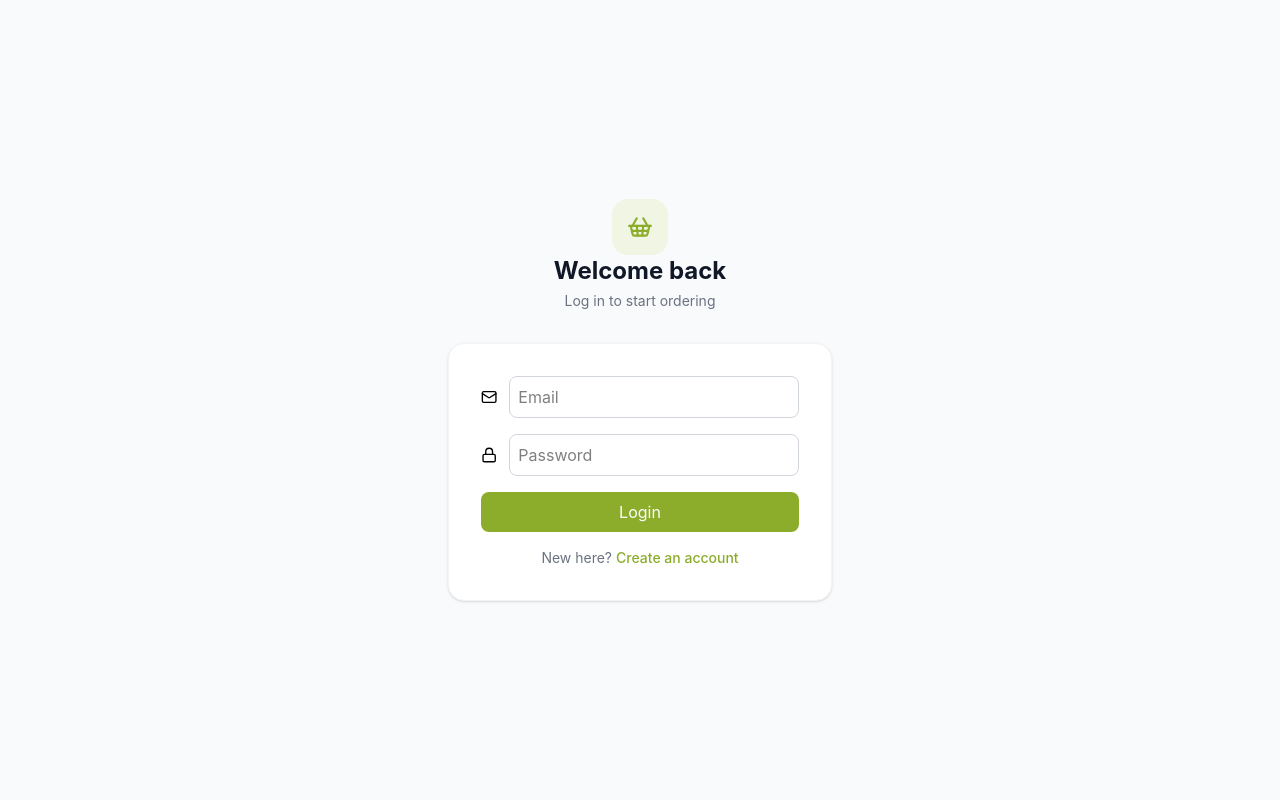
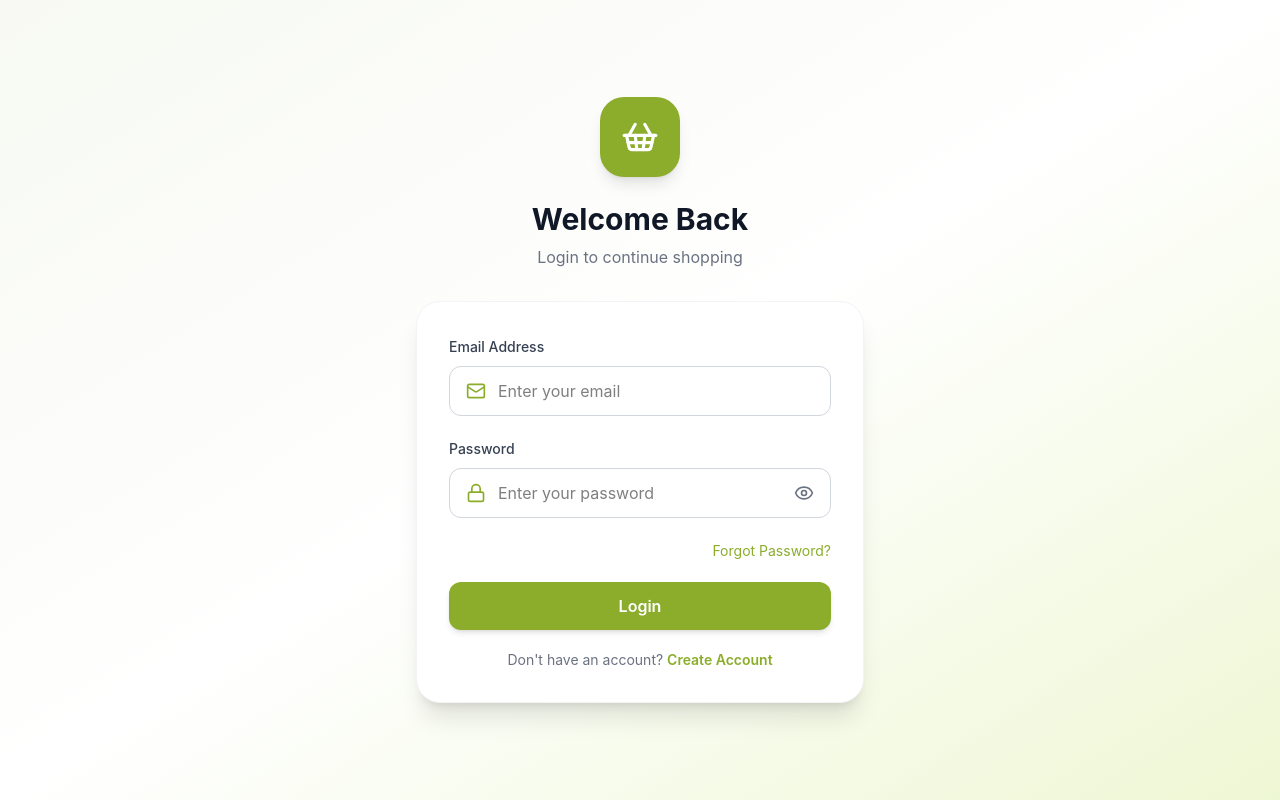
Before and after one commit to sonavbinu/newProject, a React (Vite) app in the folder sub-user/: page / in a window 1280 px wide. Built offline with nearby package versions, Linux system fonts and the light colour scheme.

Commit message:
ui improvement for register

```diff
--- a/sub-user/src/Customer/Pages/EditProfile.jsx
+++ b/sub-user/src/Customer/Pages/EditProfile.jsx
@@ -3,6 +3,7 @@ import API from "../../api/api";
 import { useNavigate } from "react-router-dom";
 import { toast } from "react-toastify";
 import Navbar from "../../Components/Navbar";
+import { User, Mail, Phone, MapPin, Save, ArrowLeft } from "lucide-react";
 
 const EditProfile = () => {
   const navigate = useNavigate();
@@ -27,7 +28,7 @@ const EditProfile = () => {
           phone: res.data.customer.phone || "",
           address: res.data.customer.address || "",
         });
-      } catch (error) {
+      } catch {
         toast.error("Failed to load profile");
       } finally {
         setLoading(false);
@@ -38,10 +39,10 @@ const EditProfile = () => {
   }, []);
 
   const handleChange = (e) => {
-    setFormData({
-      ...formData,
+    setFormData((prev) => ({
+      ...prev,
       [e.target.name]: e.target.value,
-    });
+    }));
   };
 
   const handleSubmit = async (e) => {
@@ -61,59 +62,136 @@ const EditProfile = () => {
     }
   };
 
-  if (loading) return <p className="text-center mt-10">Loading...</p>;
+  if (loading)
+    return (
+      <div className="min-h-screen flex items-center justify-center text-lg font-medium">
+        Loading...
+      </div>
+    );
+
+  const initials = formData.name
+    ? formData.name
+        .split(" ")
+        .map((n) => n[0])
+        .join("")
+        .toUpperCase()
+    : "U";
 
   return (
-    <div className="min-h-screen bg-[#FAFAF7] ">
+    <div className="min-h-screen bg-[#F7F9F2]">
       <Navbar />
-      <div className="max-w-xl mx-auto bg-white rounded-xl shadow p-6 mt-10">
-        <h2 className="text-2xl font-bold mb-6">Edit Profile</h2>
 
-        <form onSubmit={handleSubmit} className="space-y-5">
+      <div className="max-w-3xl mx-auto px-6 py-10">
+        <div className="rounded-3xl overflow-hidden shadow-xl bg-white">
+          {/* Header */}
+          <div className="h-32 bg-gradient-to-r from-[#8BAD2B] to-[#A6C93A]" />
+
+          <div className="px-8 pb-8">
+            {/* Avatar */}
+            <div className="flex justify-center -mt-14">
+              <div className="w-28 h-28 rounded-full bg-[#8BAD2B] border-4 border-white shadow-lg flex items-center justify-center text-4xl font-bold text-white">
+                {initials}
+              </div>
+            </div>
+
+            <div className="text-center mt-4">
+              <h2 className="text-3xl font-bold">Edit Profile</h2>
+
+              <p className="text-gray-500 mt-2">
+                Keep your personal information up to date.
+              </p>
+            </div>
+
+            <form onSubmit={handleSubmit} className="mt-8 space-y-6">
+              {/* Name */}
               <div>
-            <label>Name</label>
+                <label className="font-medium mb-2 block">Full Name</label>
+
+                <div className="flex items-center border rounded-xl px-4 py-3 focus-within:ring-2 focus-within:ring-[#8BAD2B]">
+                  <User className="text-[#8BAD2B]" size={20} />
+
                   <input
                     name="name"
                     value={formData.name}
                     onChange={handleChange}
-              className="w-full border focus:outline-none focus:ring-[#8BAD2B] focus:ring-2 border-gray-300 rounded-lg p-3 mt-1"
+                    placeholder="Enter your name"
+                    className="w-full ml-3 outline-none"
                   />
                 </div>
+              </div>
 
+              {/* Email */}
               <div>
-            <label>Email</label>
+                <label className="font-medium mb-2 block">Email Address</label>
+
+                <div className="flex items-center border rounded-xl px-4 py-3 bg-gray-100">
+                  <Mail className="text-[#8BAD2B]" size={20} />
+
                   <input
                     value={formData.email}
                     disabled
-              className="w-full focus:outline-none focus:ring-[#8BAD2B] focus:ring-2 border-gray-300 border rounded-lg p-3 mt-1 bg-gray-100"
+                    className="w-full ml-3 bg-transparent outline-none text-gray-500"
                   />
                 </div>
+              </div>
 
+              {/* Phone */}
               <div>
-            <label>Phone</label>
+                <label className="font-medium mb-2 block">Phone Number</label>
+
+                <div className="flex items-center border rounded-xl px-4 py-3 focus-within:ring-2 focus-within:ring-[#8BAD2B]">
+                  <Phone className="text-[#8BAD2B]" size={20} />
+
                   <input
                     name="phone"
                     value={formData.phone}
                     onChange={handleChange}
-              className="w-full focus:outline-none focus:ring-[#8BAD2B] focus:ring-2 border-gray-300 border rounded-lg p-3 mt-1"
+                    placeholder="Enter phone number"
+                    className="w-full ml-3 outline-none"
                   />
                 </div>
+              </div>
 
+              {/* Address */}
               <div>
-            <label>Address</label>
+                <label className="font-medium mb-2 block">Address</label>
+
+                <div className="flex items-start border rounded-xl px-4 py-3 focus-within:ring-2 focus-within:ring-[#8BAD2B]">
+                  <MapPin className="text-[#8BAD2B] mt-1" size={20} />
+
                   <textarea
                     rows={4}
                     name="address"
                     value={formData.address}
                     onChange={handleChange}
-              className="w-full focus:outline-none focus:ring-[#8BAD2B] focus:ring-2  border-gray-300 border rounded-lg p-3 mt-1"
+                    placeholder="Enter your address"
+                    className="w-full ml-3 outline-none resize-none"
                   />
                 </div>
+              </div>
 
-          <button className="w-full bg-[#8BAD2B] text-white py-3 rounded-xl hover:opacity-90">
+              {/* Buttons */}
+              <div className="flex gap-4 pt-2">
+                <button
+                  type="button"
+                  onClick={() => navigate("/profile")}
+                  className="flex-1 border border-gray-300 rounded-xl py-3 flex items-center justify-center gap-2 hover:bg-gray-100 transition"
+                >
+                  <ArrowLeft size={18} />
+                  Cancel
+                </button>
+
+                <button
+                  type="submit"
+                  className="flex-1 bg-[#8BAD2B] text-white rounded-xl py-3 flex items-center justify-center gap-2 hover:bg-[#799B26] transition shadow-md"
+                >
+                  <Save size={18} />
                   Save Changes
                 </button>
+              </div>
             </form>
+          </div>
+        </div>
       </div>
     </div>
   );
--- a/sub-user/src/Pages/Login/Login.jsx
+++ b/sub-user/src/Pages/Login/Login.jsx
@@ -3,78 +3,143 @@ import { useDispatch } from "react-redux";
 import { useNavigate, Link } from "react-router-dom";
 import { loginCustomer } from "../../redux/slices/customerAuthSlice";
 import { toast } from "react-toastify";
-import { ShoppingBasket, Mail, Lock } from "lucide-react";
+import { ShoppingBasket, Mail, Lock, Eye, EyeOff } from "lucide-react";
 
 const Login = () => {
-  const [email, setEmail] = useState("");
-  const [password, setPassword] = useState("");
-  const [loading, setLoading] = useState(false);
   const dispatch = useDispatch();
   const navigate = useNavigate();
 
+  const [email, setEmail] = useState("");
+  const [password, setPassword] = useState("");
+  const [showPassword, setShowPassword] = useState(false);
+  const [loading, setLoading] = useState(false);
+
   const handleSubmit = async (e) => {
     e.preventDefault();
+
     try {
-      await dispatch(loginCustomer({ email, password })).unwrap();
-      toast.success("Logged in");
+      setLoading(true);
+
+      await dispatch(
+        loginCustomer({
+          email,
+          password,
+        }),
+      ).unwrap();
+
+      toast.success("Logged in successfully");
       navigate("/stores");
     } catch (err) {
       toast.error(err || "Login failed");
+    } finally {
+      setLoading(false);
     }
   };
 
   return (
-    <div className="flex items-center justify-center min-h-screen bg-gray-50">
-      <div className="w-full max-w-sm">
-        <div className="flex flex-col items-center mb-8">
-          <div className="w-14 h-14 rounded-2xl bg-[#F1F5E3] flex items-center justify-center">
-            <ShoppingBasket size={26} className="text-[#8BAD2B] " />
+    <div className="min-h-screen bg-gradient-to-br from-[#F7F9F2] via-white to-[#EEF7D4] flex items-center justify-center p-6">
+      <div className="w-full max-w-md">
+        {/* Logo */}
+        <div className="text-center mb-8">
+          <div className="mx-auto h-20 w-20 rounded-3xl bg-[#8BAD2B] flex items-center justify-center shadow-lg">
+            <ShoppingBasket size={38} className="text-white" />
           </div>
-          <h1 className="text-2xl font-bold text-gray-900">Welcome back</h1>
-          <p className="text-sm text-gray-500 mt-1">Log in to start ordering</p>
-        </div>{" "}
+
+          <h1 className="mt-6 text-3xl font-bold text-gray-900">
+            Welcome Back
+          </h1>
+
+          <p className="mt-2 text-gray-500">Login to continue shopping</p>
+        </div>
+
+        {/* Card */}
         <form
           onSubmit={handleSubmit}
-          className="bg-white p-8 rounded-2xl shadow-sm border border-gray-100 w-full max-w-sm flex flex-col gap-4"
+          className="rounded-3xl bg-white shadow-xl border border-gray-100 p-8 space-y-5"
         >
-          <div className="flex items-center  gap-3">
-            <Mail size={18} />
+          {/* Email */}
+
+          <div>
+            <label className="text-sm font-medium text-gray-700">
+              Email Address
+            </label>
+
+            <div className="mt-2 flex items-center rounded-xl border border-gray-300 px-4 py-3 focus-within:ring-2 focus-within:ring-[#8BAD2B]">
+              <Mail size={20} className="text-[#8BAD2B]" />
+
               <input
                 type="email"
-              placeholder="Email"
+                placeholder="Enter your email"
+                className="ml-3 flex-1 outline-none"
                 value={email}
                 onChange={(e) => setEmail(e.target.value)}
                 required
-              className="border w-full border-gray-300 rounded-lg p-2 focus:outline-none focus:ring-2 focus:ring-[#8BAD2B]"
               />
             </div>
+          </div>
 
-          <div className="flex items-center gap-3">
-            <Lock size={18} />
+          {/* Password */}
+
+          <div>
+            <label className="text-sm font-medium text-gray-700">
+              Password
+            </label>
+
+            <div className="mt-2 flex items-center rounded-xl border border-gray-300 px-4 py-3 focus-within:ring-2 focus-within:ring-[#8BAD2B]">
+              <Lock size={20} className="text-[#8BAD2B]" />
+
               <input
-              type="password"
-              placeholder="Password"
+                type={showPassword ? "text" : "password"}
+                placeholder="Enter your password"
+                className="ml-3 flex-1 outline-none"
                 value={password}
                 onChange={(e) => setPassword(e.target.value)}
                 required
-              className="border w-full border-gray-300 rounded-lg p-2 focus:outline-none focus:ring-2 focus:ring-[#8BAD2B]"
               />
+
+              <button
+                type="button"
+                onClick={() => setShowPassword(!showPassword)}
+              >
+                {showPassword ? (
+                  <EyeOff size={20} className="text-gray-500" />
+                ) : (
+                  <Eye size={20} className="text-gray-500" />
+                )}
+              </button>
             </div>
+          </div>
+
+          {/* Forgot Password */}
+
+          <div className="text-right">
+            <button
+              type="button"
+              className="text-sm text-[#8BAD2B] hover:underline"
+            >
+              Forgot Password?
+            </button>
+          </div>
+
+          {/* Login */}
 
           <button
             type="submit"
             disabled={loading}
-            className="bg-[#8BAD2B] cursor-pointer text-white rounded-lg py-2 hover:opacity-90"
+            className="w-full rounded-xl bg-[#8BAD2B] py-3 text-white font-semibold shadow-md transition-all duration-300 hover:bg-[#799B26] hover:shadow-lg disabled:opacity-60"
           >
             {loading ? "Logging in..." : "Login"}
           </button>
-          <p className="text-sm text-center text-gray-500">
-            New here?
+
+          {/* Register */}
+
+          <p className="text-center text-sm text-gray-500">
+            Don't have an account?{" "}
             <Link
               to="/register"
-              className="text-[#8BAD2B] hover:underline font-medium pl-1"
+              className="font-semibold text-[#8BAD2B] hover:underline"
             >
-              Create an account
+              Create Account
             </Link>
           </p>
         </form>
--- a/sub-user/src/Pages/Login/Register.jsx
+++ b/sub-user/src/Pages/Login/Register.jsx
@@ -1,7 +1,16 @@
 import React, { useState } from "react";
 import { useDispatch } from "react-redux";
 import { useNavigate, Link } from "react-router-dom";
-import { User, Mail, Phone, MapPin, Lock, ShoppingBasket } from "lucide-react";
+import {
+  User,
+  Mail,
+  Phone,
+  MapPin,
+  Lock,
+  ShoppingBasket,
+  Eye,
+  EyeOff,
+} from "lucide-react";
 import { registerCustomer } from "../../redux/slices/customerAuthSlice";
 import { toast } from "react-toastify";
 
@@ -16,6 +25,7 @@ const Register = () => {
   const [loading, setLoading] = useState(false);
   const dispatch = useDispatch();
   const navigate = useNavigate();
+  const [showPassword, setShowPassword] = useState(false);
 
   const handleChange = (e) => {
     setFormData({ ...formData, [e.target.name]: e.target.value });
@@ -24,11 +34,14 @@ const Register = () => {
   const handleSubmit = async (e) => {
     e.preventDefault();
     try {
+      setLoading(true);
       await dispatch(registerCustomer(formData)).unwrap();
       toast.success("Account created");
       navigate("/stores");
     } catch (err) {
       toast.error(err || "Registration failed");
+    } finally {
+      setLoading(false);
     }
   };
 
@@ -45,7 +58,7 @@ const Register = () => {
       type: "email",
       placeholder: "Email",
       icon: Mail,
-      requrie: true,
+      required: true,
     },
     { name: "phone", type: "tel", placeholder: "Phone number", icon: Phone },
     {
@@ -65,37 +78,55 @@ const Register = () => {
   ];
 
   return (
-    <div className="flex items-center justify-center min-h-screen bg-gray-50">
-      <div className="w-full max-w-sm">
-        <div className="flex flex-col items-center mb-8">
-          <div className="w-14 h-14 rounded-2xl bg-[#F1F5F3] flex items-center justify-center mb-4">
-            <ShoppingBasket className="text-[#8BAD2B]" />
+    <div className="flex items-center justify-center min-h-screen bg-gradient-to-br from-[#F7F9F2] via-white to-[#EEF7D4]">
+      <div className="w-full max-w-md px-6">
+        <div className="flex flex-col items-center mb-3 mt-2">
+          <div className="w-20 h-20 rounded-3xl bg-[#8BAD2B] flex items-center justify-center">
+            <ShoppingBasket className="text-white" size={38} />
           </div>
-          <h1 className="text-2xl font-bold text-gray-900">
+          <h1 className="text-3xl mt-6 font-bold text-gray-900">
             Create an account
           </h1>
-          <p className="text-sm text-gray-500 mt-1">
-            Start ordering from local stores
-          </p>
+          <p className="text-gray-500 mt-2">Start ordering from local stores</p>
         </div>
         <form
           onSubmit={handleSubmit}
-          className="bg-white p-8 rounded-xl shadow-md w-full max-w-sm flex flex-col gap-4"
+          className="bg-white p-8 rounded-3xl shadow-xl border border-gray-100 w-full flex flex-col gap-5"
         >
           {fields.map(
             ({ name, type, placeholder, icon: Icon, required, minLength }) => (
-              <div className="flex items-center gap-3" key={name}>
-                <Icon size={18} />
+              <div
+                className="flex items-center rounded-xl border border-gray-300 px-4 py-3
+              focus-within:ring-2 focus-within:ring-[#8BAD2B] transition gap-3"
+                key={name}
+              >
+                <Icon size={20} className="text-[#8BAD2B] flex-shrink-0" />
                 <input
-                  type={type}
+                  type={
+                    name === "password"
+                      ? showPassword
+                        ? "text"
+                        : "password"
+                      : type
+                  }
                   name={name}
                   placeholder={placeholder}
                   value={formData[name]}
                   onChange={handleChange}
                   required={required}
                   minLength={minLength}
-                  className="w-full border border-gray-200 rounded-lg p-2 focus:outline-none focus:ring-2 focus:ring-[#8BAD2B] focus:border-transparent transition"
+                  className="w-full  rounded-lg p-2
+                  focus:outline-none transparent"
                 />
+                {name === "password" && (
+                  <button
+                    type="button"
+                    onClick={() => setShowPassword(!showPassword)}
+                    className="text-gray-500 hover:text-[#8BAD2B]"
+                  >
+                    {showPassword ? <EyeOff size={20} /> : <Eye size={20} />}
+                  </button>
+                )}
               </div>
             ),
           )}
@@ -103,7 +134,9 @@ const Register = () => {
           <button
             type="submit"
             disabled={loading}
-            className="bg-[#8BAD2B] text-white rounded-lg py-2 hover:opacity-90"
+            className="bg-[#8BAD2B] hover:bg-[#799B26] hover:shadow-lg disabled:opacity-60
+             w-full text-white rounded-xl
+             font-semibold shadow-md transition py-3 hover:opacity-90"
           >
             {loading ? "Creating account..." : "Register"}
           </button>
```
Lines whose indentation alone changed are shown as unchanged.
